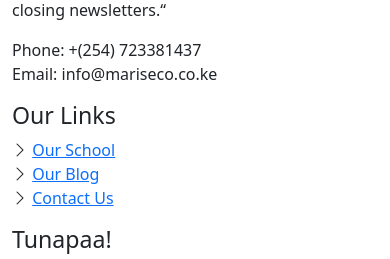
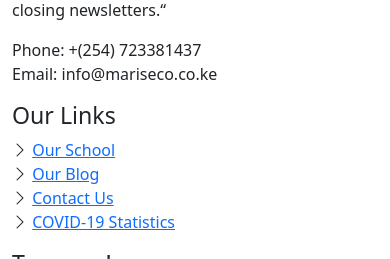
Before and after one commit to mundiakaluson/mariseco, a Django app: page / in a window 390 px wide; the page is wider, and only the part inside the window is pictured. Shown: the part 3737-3996 px from the top of that part. Run offline with Django 3.2, Linux system fonts and the light colour scheme; data comes from the database, SQL or seed files in the repository; some libraries are stand-ins or nearby versions.

Commit message:
done w/ covid stats

```diff
--- a/main/templates/base.html
+++ b/main/templates/base.html
@@ -3,8 +3,6 @@
 <html lang="en">
 
 <head>
-<script src="https://apps.elfsight.com/p/platform.js" defer></script>
-<div class="elfsight-app-8124927b-ba45-44a6-bea3-b9398ff7d9c6"></div>
   <meta charset="utf-8">
   <meta content="width=device-width, initial-scale=1.0" name="viewport">
 
@@ -50,7 +48,7 @@
           </li>
 
           <li class="nav-item">
-            <a class="nav-link {% block nav_about %}{% endblock nav_about %}" href="about.html">Our School</a>
+            <a class="nav-link {% block nav_about %}{% endblock nav_about %}" href="{% url 'covid_stats' %}">COVID-19 Statistics</a>
           </li>
 
           <li class="nav-item">
@@ -115,6 +113,9 @@
                   </li>
                   <li class="item-list-a">
                     <i class="bi bi-chevron-right"></i> <a href="#">Contact Us</a>
+                  </li>
+                  <li class="item-list-a">
+                    <i class="bi bi-chevron-right"></i> <a href="{% url 'covid_stats' %}">COVID-19 Statistics</a>
                   </li>
                 </ul>
               </div>
--- a/main/urls.py
+++ b/main/urls.py
@@ -4,5 +4,6 @@ from main import views
 urlpatterns = [
     path('', views.index, name='home'),
     path('blog', views.blog, name='blog'),
-    path('article_details/<int:blog_id>/', views.article_details, name='article_details')
+    path('article_details/<int:blog_id>/', views.article_details, name='article_details'),
+    path('covid_stats', views.covid_stats, name='covid_stats')
 ]
--- a/main/views.py
+++ b/main/views.py
@@ -13,3 +13,6 @@ def blog(request):
 def article_details(request, blog_id):
     article = get_object_or_404(Blog, pk=blog_id)
     return render(request, 'main/article_details.html', {"article": article})
+
+def covid_stats(request):
+    return render(request, 'main/covid_stats.html')
```
Also changed, not shown: main/templates/main/covid_stats.html (added, +33 -0 lines).
